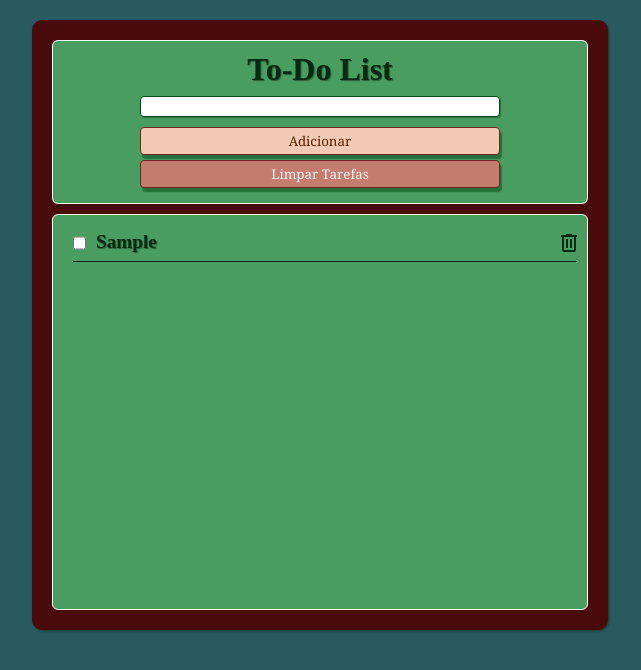
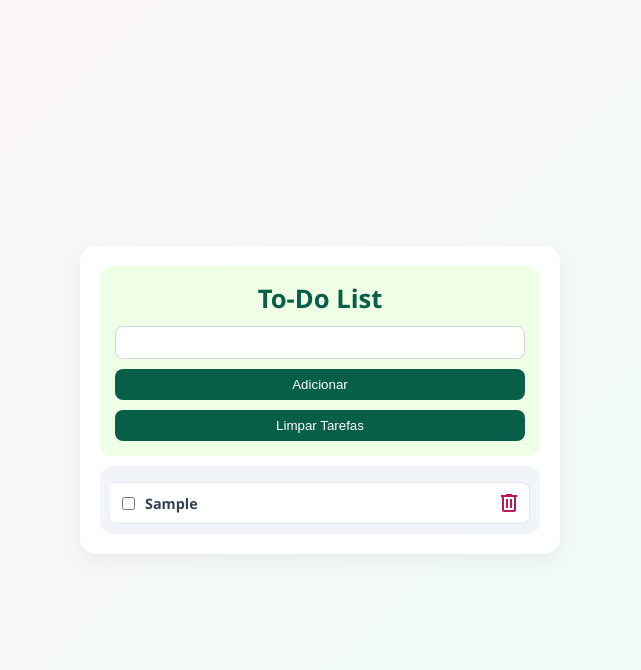
Before and after one commit to BrunaBeatriiz/todo-list-js, a plain HTML site: page index.html in a window 1280 px wide. Both pictures are taken after typing "Sample" into the empty fields and a click on the button "Adicionar". Shown: the whole page, without its empty margins (320-961 px from the left). Drawn offline with nearby package versions, Linux system fonts and the light colour scheme.

Commit message:
feat: refatoracao UI do to-do-list

```diff
--- a/js.js
+++ b/js.js
@@ -6,27 +6,30 @@ let lista = document.getElementById("lista");
 let listaTarefas = [];
 
 const salvarTarefa = () => {
-    if(tarefa.value.length === 0){
+    if (tarefa.value.length === 0) {
         alert("Digite uma tarefa valida!");
         return;
     }
 
+    const nova = {
+        id: Date.now(),
+        tarefa: tarefa.value,
+        completed: false,
+    };
 
 
-    listaTarefas.push(
-        {id: Date.now(),
-        tarefa: tarefa.value,
-        completed: false,});
+    listaTarefas.push(nova);
     localStorage.setItem("listaTarefasSalva", JSON.stringify(listaTarefas));
     tarefa.value = "";
-    exibirTarefa();
+
+    exibirTarefa(nova.id);
 
 }
 
-function exibirTarefa () {
-    lista.innerHTML= "";
+function exibirTarefa() {
+    lista.innerHTML = "";
 
-    listaTarefas= JSON.parse(localStorage.getItem("listaTarefasSalva"));
+    listaTarefas = JSON.parse(localStorage.getItem("listaTarefasSalva"));
 
     listaTarefas.map((tarefa) => {
         let elemento = document.createElement("li");
@@ -35,9 +38,12 @@ function exibirTarefa () {
         let checkedBox = document.createElement("input");
         let button = document.createElement("button");
 
+
+
         // excluir(tarefa.id) está sendo executado na hora
         // Você precisa passar uma função, não executar:
-         button.addEventListener('click', () => {excluir(tarefa.id)
+        button.addEventListener('click', () => {
+            excluir(tarefa.id)
             //  if (confirm('Tem certeza que quer excluir essa tarefa?')) {
             //     excluir(tarefa.id);
             //   }
@@ -62,7 +68,8 @@ function exibirTarefa () {
 
         checkedBox.addEventListener("change", () => {
             tarefa.completed = checkedBox.checked;
-            h2.style.textDecoration = checkedBox.checked? h2.classList.add("tarefaConcluida") : h2.classList.remove("tarefaConcluida");
+
+            h2.style.textDecoration = checkedBox.checked ? h2.classList.add("tarefaConcluida") : h2.classList.remove("tarefaConcluida");
 
             localStorage.setItem("listaTarefasSalva", JSON.stringify(listaTarefas));
         })
@@ -71,15 +78,19 @@ function exibirTarefa () {
 
 const excluir = (tarefaId) => {
     const lista = JSON.parse(localStorage.getItem("listaTarefasSalva"));
+
     const listaLimpa = lista.filter((tarefa) => tarefa.id !== tarefaId);
+
     localStorage.setItem("listaTarefasSalva", JSON.stringify(listaLimpa));
     exibirTarefa();
 }
 
 
-function limparTarefas () {
-    listaTarefas= [];
+function limparTarefas() {
+    listaTarefas = [];
+
     lista.textContent = "";
+
     localStorage.removeItem("listaTarefasSalva")
 }
 
--- a/style.css
+++ b/style.css
@@ -3,144 +3,114 @@
     margin: 0px;
     box-sizing: border-box;
 }
-/* #01260A
-#0B7F8C
-#3F8C44
-#83BF73
-#F2CAB3
-#0a481b
-#41959e
- */
 
 body{
-    background-color: #285a5f;
+    background: linear-gradient(135deg, #fdf2f8d8, #ecfdf5);
     display: flex;
-    flex-flow: column nowrap;
     justify-content: center;
     align-items: center;
-    width: 100%;
-    height: 100%;
+    min-height: 100vh;
+    font-family: 'Segoe UI', Tahoma, Geneva, Verdana, sans-serif;
 }
 
+
 main{
-    background-color: #0a481b;
+    background-color: rgba(255, 255, 255, 0.9);
+    backdrop-filter: blur(8px);
     width: 90%;
-    height: 660px;
-    margin-top: 20px;
-    margin-bottom: 15px;
+    max-width: 480px;
     padding: 20px;
-    border-radius: 10px;
-    box-shadow: 1px 1px 2px #152c1bb2;
-    display: flex;
-    flex-flow: column nowrap;
-    justify-content: start;
-    align-items: center;
+    border-radius: 16px;
+    box-shadow: 0px 8px 20px rgba(0,0,0,0.05);
 }
 
+/* header */
+
 section#primeira{
-    width: 100%;
-    height: 25%;
-    margin-bottom: 10px;
-    background-color: #499d61;
-    border: 1px solid white;
-    border-radius: 6px;
-    padding: 10px;
+    background-color: #efffe5;
+    border-radius: 12px;
+    padding: 15px;
     display: flex;
-    flex-flow: column nowrap;
-    justify-content: start;
-    align-items: center;
+    flex-direction: column;
+    gap: 10px;
 }
 
 section#primeira>h1{
-   color:#06290f;
-   font-size: 2.0em;
-   text-shadow: 1px 1px 1px #06290f8a;
-   margin-bottom: 8px;
+   color:#065f46;
+   text-align: center;
+   font-size: 1.6em;
 }
 
 section#primeira>input{
-   width: 70%;
-   padding: 2px;
-   border-radius: 4px;
-   border: 1px solid #0a481b;
-   box-shadow: 1px 1px 1px #09411773;
-   margin-bottom: 10px;
+   width: 100%;
+   padding: 8px;
+   border-radius: 8px;
+   border: 1px solid #d1d6db;
+   outline:none;
 }
 
-section#primeira>button{
-   width: 70%;
-   padding: 4px;
-   border-radius: 4px;
-   border: 1px solid #732222 ;
-   box-shadow: 2px 4px 1px #074b1886;
-   background-color:#F2CAB3 ;
-   color: #582101;
-   font-family: Georgia, 'Times New Roman', Times, serif;
-   margin-bottom: 5px;
+section#primeira>input:focus{
+   border-color: #be185d;
+   box-shadow:  0 0 0 2px #fce7f3;
 }
 
-/* #D89587
-#E0A995
-#C47C6E
-#B86B5E*/
 
-section#primeira>button#buttonLimpar{
-   width: 70%;
-   padding: 4px;
-   border-radius: 4px;
-   border: 1px solid #732222 ;
-   box-shadow: 2px 4px 1px #074b1886;
-   background-color:#c47c6e;
-   color: whitesmoke;
-   font-family: Georgia, 'Times New Roman', Times, serif;
+
+section#primeira>button{
+   width: 100%;
+   padding: 8px;
+   border-radius: 8px;
+   border: none;
+   background-color:#065f46;
+   color: white;
+   font-weight: 500;
+   cursor: pointer;
+   transition: 0.2s;
 }
 
 section#primeira>button:hover{
-   border: 1px solid rgb(214, 125, 125);
-   background-color:#E0A995  ;
-   color: white;
-   border: 1px solid #732222 ;
-   font-size: 0.9em;
-}
-section#primeira>button#buttonLimpar:hover{
-   border: 1px solid rgb(214, 125, 125);
-   background-color:#B86B5E ;
-   color: white;
-   border: 1px solid #ffd3d3 ;
-   font-size: 0.9em;
+   background-color: #be185d;
 }
 
+
+#buttonLimpar{
+   background-color: #94a3b8;
+}
+
+#buttonLimpar:hover{
+   background-color: #64748b;
+}
+
+
+
 section#resultado{
-    width: 100%;
-    height: 80%;
-    background-color: #499d61;
-    border: 1px solid white;
-    border-radius: 6px;
+    background-color: #f1f5f9;
+    border-radius: 12px;
     padding: 10px;
-    /* display: flex;
-    flex-flow: column nowrap;
-    justify-content: start;
-    align-items: center; */
+    margin-top: 10px;
 }
 
 section#resultado > ul{
-    width: 100%;
-    height: 90%;
-    background-color: #499d61;
-    border-radius: 6px;
-    padding-left: 10px;
-    list-style: none;
-    /* display: flex;
-    flex-flow: column nowrap;
-    justify-content: start;
-    align-items: center; */
+   list-style: none;
 }
 
 section#resultado >ul > li{
+    background-color: white;
+    border-radius: 8px;
+    padding: 8px;
+    margin-top: 6px;
     display: flex;
-    flex-flow: row nowrap;
     justify-content: space-between;
-    border-bottom: 1px solid #06290f;
+    align-items: center;
+    border: 1px solid #e5e7eb;
+    transition: 0.7s;
+    border-left: 4px solid transparent;
+}
+
+section#resultado >ul > li:hover{
+    background-color: #fff1f2;
+    border-left: 4px solid #be185d;
+    transform: scale(1.01);
 }
 
 section#resultado >ul > li>div{
@@ -150,58 +120,21 @@ section#resultado >ul > li>div{
 }
 
 section#resultado >ul > li>div>h2{
-   color:#06290f;
-   font-size: 1.2em;
-   margin-top: 6px;
-   text-shadow: 1px 1px 1px #06290f8a;
-   margin-bottom: 8px;
+   color:#334155;
+   font-size: 0.9em;
 }
 
-section#resultado >ul > li>div>input[type=checkbox]{
+input[type=checkbox]{
   accent-color: #06290f;
-  border: 1px solid #06290f;
 }
 
 .tarefaConcluida{
     text-decoration:line-through ;
-    text-decoration-color: #fdd0c0 ;
+    text-decoration-color: #eaffe6;
 }
 
 button.material-symbols-outlined{
-    height: 10px;
-    width: 10px;
-    background-color: #499d61;
+    color: #be185d;
     border: none;
-    margin-right: 10px;
-    margin-top: 6px;
-    /* margin-left: 260px; */
-    color: #06290f;
+    background-color: transparent;
 }
-
-
-
-@media screen and (min-width: 600px) and (max-width: 767px){
-
-    main{
-        height: 600px;
-    }
-    section#primeira{
-        width: 100%;
-        height: 30%!important;
-    }
-
-}
-
-@media screen and (min-width: 768px){
-
-    main{
-        background-color: #480a0a;
-        width: 45%;
-        height: 610px;
-        margin-bottom: 15px;
-    }
-    section#primeira{
-    width: 100%;
-    height: 30%!important;
-}
-}
```
Lines whose indentation alone changed are shown as unchanged.
